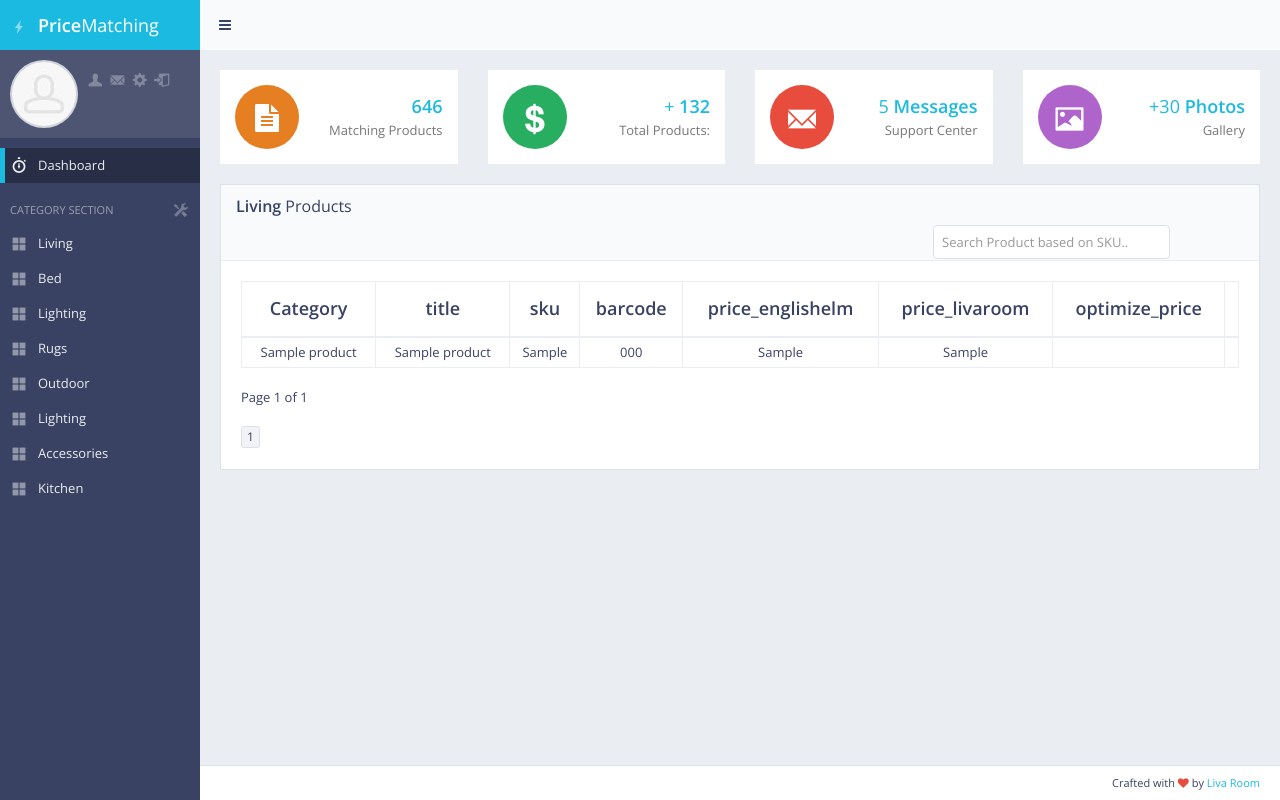
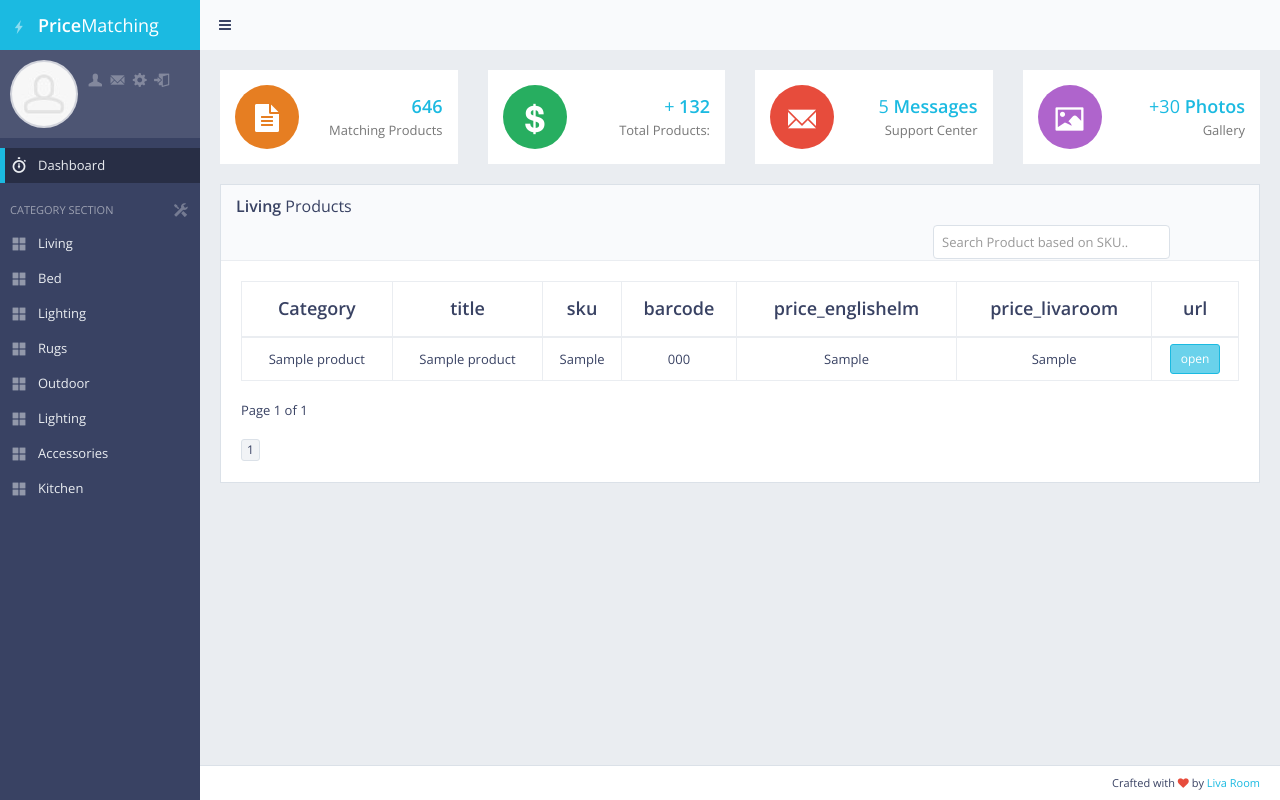
Before and after one commit to Pradip-p/livaroom, a Django app: page /panel/ in a window 1280 px wide. Run offline with Django 4.2, Linux system fonts and the light colour scheme; a user stored in the database is signed in; tables that the repository leaves empty hold one stand-in row (values such as "Sample post"); some libraries are stand-ins or nearby versions.

Commit message:
update the table of prodcuts

```diff
--- a/crawler/lazy_crawler/crawler/pipelines.py
+++ b/crawler/lazy_crawler/crawler/pipelines.py
@@ -42,7 +42,7 @@
         for variant in variants:
             title = variant.get('name')
             sku = variant.get('sku')
-            price_englishelm = variant.get('price')
+            price_livaroom = variant.get('price')
 
             if variant.get('barcode'):
                 barcode = variant.get('barcode')
@@ -60,7 +60,7 @@
 
             Product.objects.create(category_name=category_name, title=title,
                                    handle=handle, sku=sku, barcode=barcode,featured_image=featured_image,
-                                   price_englishelm=price_englishelm)
+                                   price_livaroom=price_livaroom)
         return item
 
             # try:
--- a/products/models.py
+++ b/products/models.py
@@ -111,3 +111,8 @@
 
     def __str__(self):
         return self.title
+
+    def product_url(self):
+        # if not isinstance(self.handle, str):
+        #     raise TypeError("Product handle must be a string")
+        return f'https://livaroom.com/products/{self.handle}'
--- a/templates/back/product_table.html
+++ b/templates/back/product_table.html
@@ -1,13 +1,14 @@
 <div class="table-responsive">
-    <table id="" class="table table-vcenter table-condensed table-bordered"> <!-- id="example-datatable" -->
+    <table id="example-datatable" class="table table-vcenter table-condensed table-bordered"> <!-- id="example-datatable" -->
         <thead>
-            <tr> <th class="text-center">Category</th>
+            <tr>
+                <th class="text-center">Category</th>
                 <th class="text-center">title</th>
                 <th class="text-center">sku</th>
                 <th class="text-center" >barcode</th>
                 <th class="text-center">price_englishelm</th>
                 <th class="text-center">price_livaroom</th>
-                <th class="text-center">optimize_price<th/>
+                <th class="text-center" >url</th>
             </tr>
         </thead>
         <tbody>
@@ -15,12 +16,11 @@
             <tr>
                 <td class="text-center">{{cc.category_name}}</td>
                 <td class="text-center">{{cc.title}}</td>
-                <td class="text-center">{{ cc.sku }}</td> <!-- rand means random number of the news -->
+                <td class="text-center">{{ cc.sku }}</td>
                 <td class="text-center" > {{ cc.barcode }}</td>
                 <td class="text-center" > {{ cc.price_englishelm }}</td>
                 <td class="text-center" > {{ cc.price_livaroom }}</td>
-                <td class="text-center">{{cc.optimize_price}}</td>
-
+                <td class="text-center"><a target="_blank" href="{{ cc.product_url }}" class="btn btn-sm btn-primary">open</a></td>
             </tr>
             {% endfor %}
 
```
Also changed, not shown: products/cron.py (+0 -14 lines).
